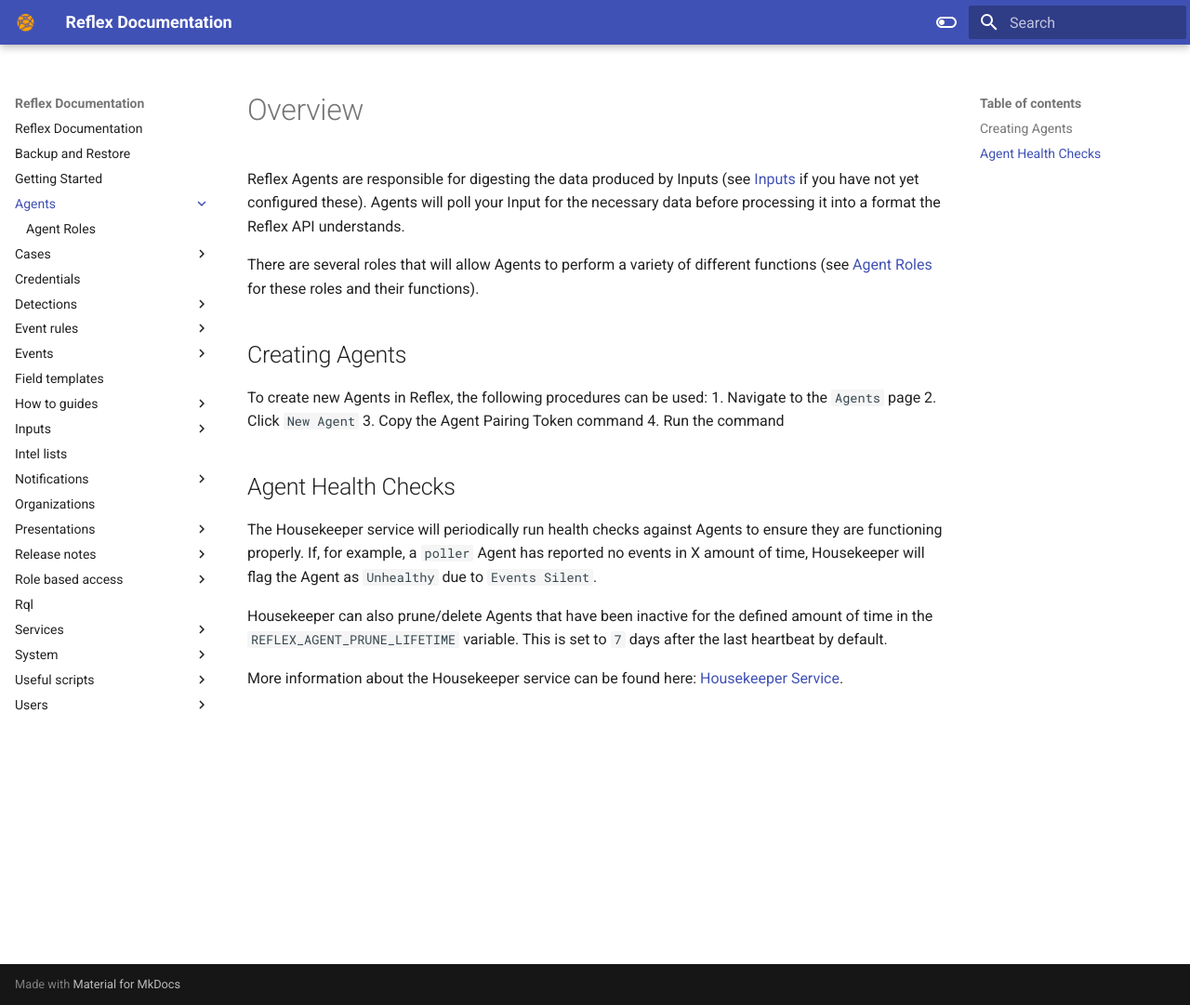
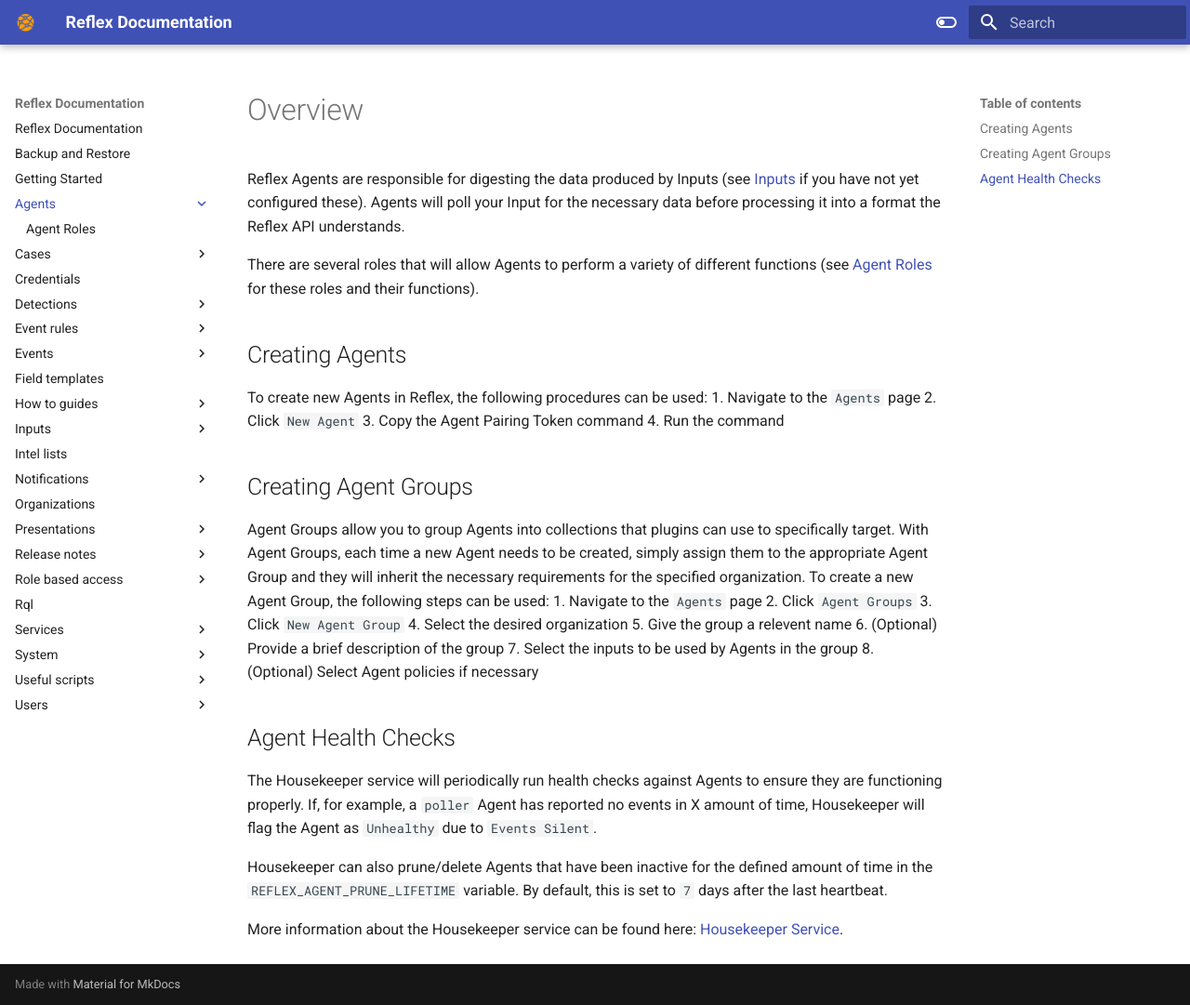
Before and after one commit to reflexsoar/reflex-docs, an MkDocs documentation site: the page built from docs/agents/index.md, in a window 1280 px wide and 1081 px high. Shown: the whole window at 93% size. Built offline with MkDocs 1.6.1 and Material for MkDocs 9.7.7, drawn with Linux system fonts in a browser that asks for light colours.

Commit message:
Added creation of agent groups

```diff
--- a/docs/agents/index.md
+++ b/docs/agents/index.md
@@ -1,6 +1,6 @@
 # Overview
 
-Reflex Agents are responsible for digesting the data produced by Inputs (see [Inputs](inputs.md) if you have not yet configured these). Agents will poll your Input for the necessary data before processing it into a format the Reflex API understands.
+Reflex Agents are responsible for digesting the data produced by Inputs (see [Inputs](docs/inputs/index.md) if you have not yet configured these). Agents will poll your Input for the necessary data before processing it into a format the Reflex API understands.
 
 There are several roles that will allow Agents to perform a variety of different functions (see [Agent Roles](roles.md) for these roles and their functions).
 
@@ -11,9 +11,20 @@
 3. Copy the Agent Pairing Token command
 4. Run the command
 
+## Creating Agent Groups
+Agent Groups allow you to group Agents into collections that plugins can use to specifically target. With Agent Groups, each time a new Agent needs to be created, simply assign them to the appropriate Agent Group and they will inherit the necessary requirements for the specified organization. To create a new Agent Group, the following steps can be used:
+1. Navigate to the `Agents` page
+2. Click `Agent Groups`
+3. Click `New Agent Group`
+4. Select the desired organization
+5. Give the group a relevent name
+6. (Optional) Provide a brief description of the group
+7. Select the inputs to be used by Agents in the group
+8. (Optional) Select Agent policies if necessary
+
 ## Agent Health Checks
 The Housekeeper service will periodically run health checks against Agents to ensure they are functioning properly. If, for example, a `poller` Agent has reported no events in X amount of time, Housekeeper will flag the Agent as `Unhealthy` due to `Events Silent`.
 
-Housekeeper can also prune/delete Agents that have been inactive for the defined amount of time in the `REFLEX_AGENT_PRUNE_LIFETIME` variable. This is set to `7` days after the last heartbeat by default.
+Housekeeper can also prune/delete Agents that have been inactive for the defined amount of time in the `REFLEX_AGENT_PRUNE_LIFETIME` variable. By default, this is set to `7` days after the last heartbeat.
 
 More information about the Housekeeper service can be found here: [Housekeeper Service](docs/services/housekeeper.md).
```
Also changed, not shown: docs/agents/roles.md (+8 -5 lines).
